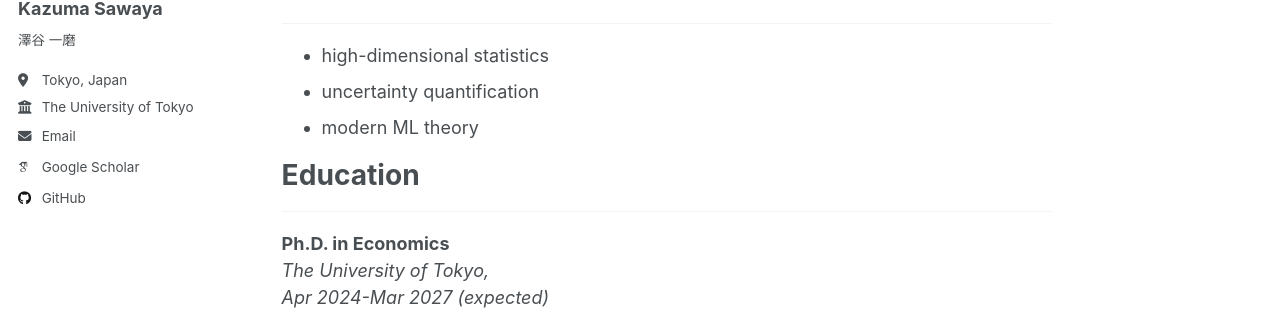
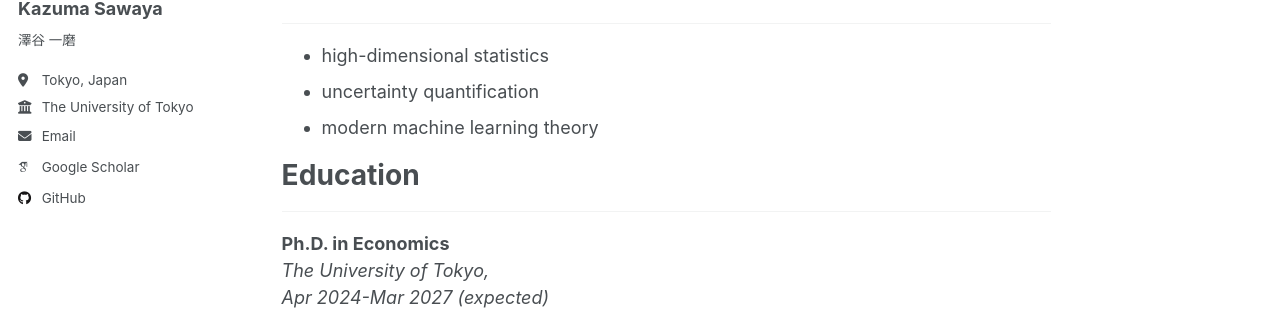
Before and after one commit to sawaya-ka/sawaya-ka.github.io, a Jekyll site: the page built from _pages/about.md, in a window 1280 px wide and 900 px high. Shown: the part 340-650 px from the top of the window. Built offline with Jekyll 4.4.1, drawn with Linux system fonts in a browser that asks for light colours; some web fonts are replaced; a script that is not in the unit is left out.

Commit message:
Update about.md

```diff
--- a/_pages/about.md
+++ b/_pages/about.md
@@ -19,7 +19,7 @@ I am a third-year PhD student in statistics at [The University of Tokyo](https:/
 ---
 - high-dimensional statistics
 - uncertainty quantification
-- modern ML theory
+- modern machine learning theory
 
 # Education
 ---
```
